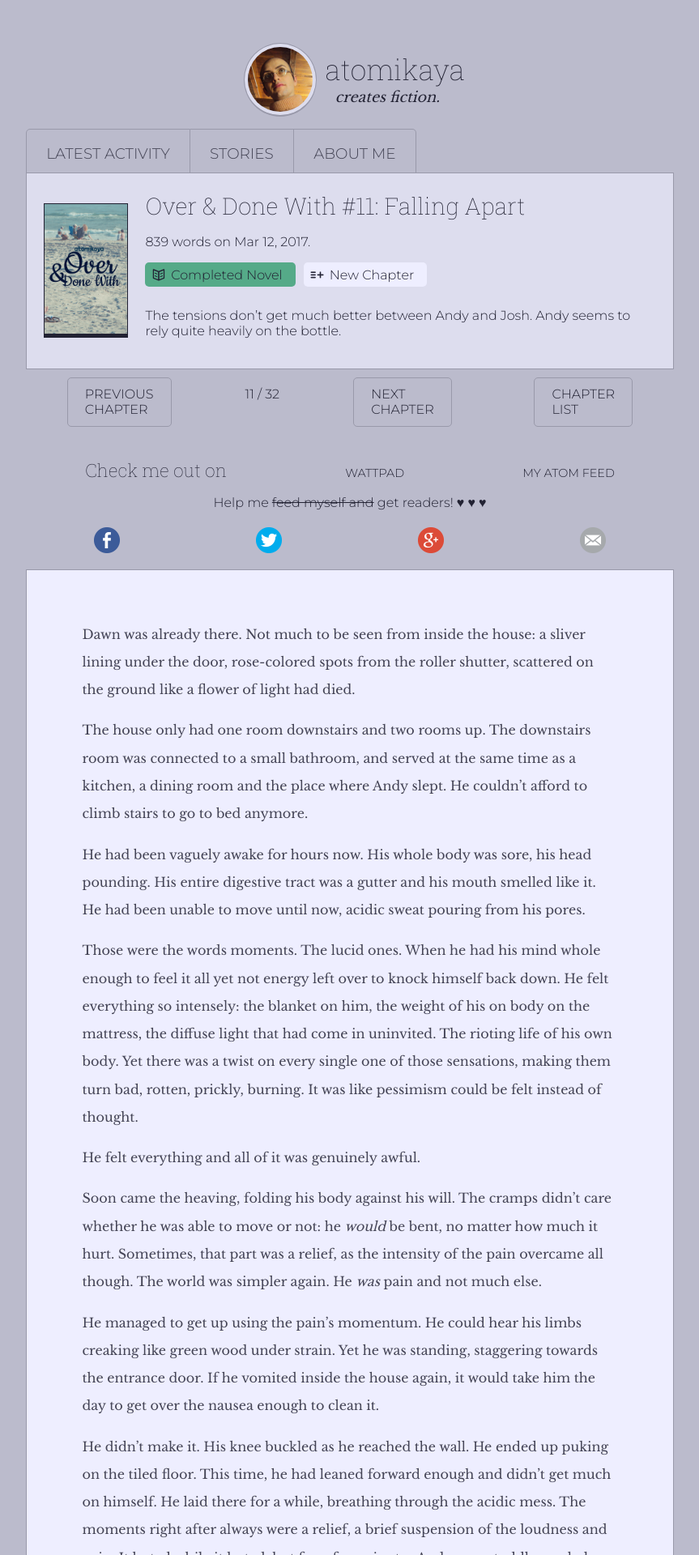
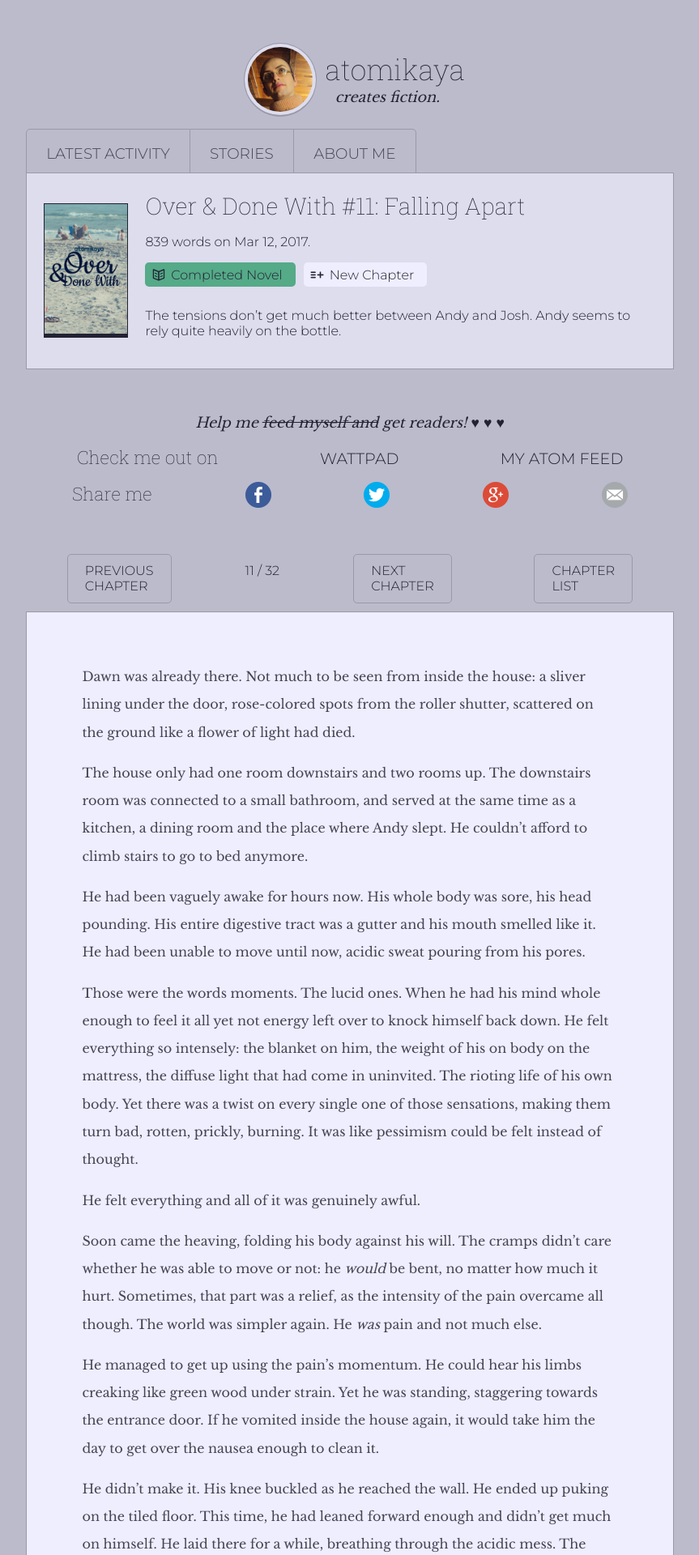
Before and after one commit to atomikaya/fiction, a Jekyll site: the page built from _posts/over-and-done-with/2017-03-12-#11.md, in a window 1280 px wide. Shown: the top 1920 px of the page at 81% size, without its empty margins (208-1071 px from the left). Built offline with Jekyll 4.4.1, drawn with Linux system fonts in a browser that asks for light colours; comment, search, counter and statistics services are not loaded; some of the changed text lies outside the part shown.

Commit message:
made the call to action prettier

```diff
--- a/_includes/follow-menu.html
+++ b/_includes/follow-menu.html
@@ -1,7 +1,7 @@
+<p class="side__comment">Help me <del>feed myself and</del> get readers! ♥ ♥ ♥</p>
 <menu class="follow__menu">
   <h3 class="side__title">Check me out on</h3>{% for link in site.follow %}
   <a href="{{ link.url }}" class="follow__item">
     <span class="follow__label">{{ link.label }}</span>
   </a>{% endfor %}
 </menu>
-<p class="side__comment">Help me <del>feed myself and</del> get readers! ♥ ♥ ♥</p>
--- a/_includes/share-buttons.html
+++ b/_includes/share-buttons.html
@@ -3,6 +3,7 @@
 {% assign shareBody = "New chapter is out!
 " | append: shareURL %}
 <ul class="share-buttons site__share">
+  <li><h3 class="side__title">Share me</h3></li>
   <li><a href="https://www.facebook.com/sharer/sharer.php?u={{ shareURL | cgi_escape }}&t=" title="Share on Facebook" target="_blank"><img alt="Share on Facebook" src="/assets/flat_web_icon_set/color/Facebook.png"></a></li>
   <li><a href="https://twitter.com/intent/tweet?source={{ shareURL | cgi_escape }}&text={{ shareTitle | append: shareBody | cgi_escape }}" target="_blank" title="Tweet"><img alt="Tweet" src="/assets/flat_web_icon_set/color/Twitter.png"></a></li>
   <li><a href="https://plus.google.com/share?url={{ shareURL | cgi_escape }}" target="_blank" title="Share on Google+"><img alt="Share on Google+" src="/assets/flat_web_icon_set/color/Google+.png"></a></li>
--- a/_layouts/chapter.html
+++ b/_layouts/chapter.html
@@ -19,9 +19,9 @@ layout: default
       {% endif %}
     </div>
   </div>
-  {% include chapter-pagination.html %}
   {% include follow-menu.html %}
   {% include share-buttons.html %}
+  {% include chapter-pagination.html %}
   <div class="post__content post__content--{{ story.medium }}">
     {{ content }}
   </div>
--- a/assets/theme.css
+++ b/assets/theme.css
@@ -27,19 +27,21 @@
     text-align: center;
   }
   .site__share {
-    align-items: baseline;
+    align-items: inherit;
     display: flex;
     justify-content: space-around;
+    margin-bottom: 4ch;
   }
 
 .side__title {
   font: 140% Roboto Slab, serif;
   font-weight: 100;
-  margin: 1ch 0 0;
+  margin: 0;
 }
 .side__comment {
+  font: italic 110% Libre Baskerville, serif;
   text-align: center;
-  margin-bottom: 2ch;
+  padding: 3ch 0 0;
 }
 
 .card__link {
@@ -87,7 +89,7 @@
 }
   .follow__item {
     color: inherit;
-    font: 90% Montserrat, sans-serif;
+    font: 120% Montserrat, sans-serif;
     font-weight: 300;
     text-decoration: none;
     text-transform: uppercase;
```
